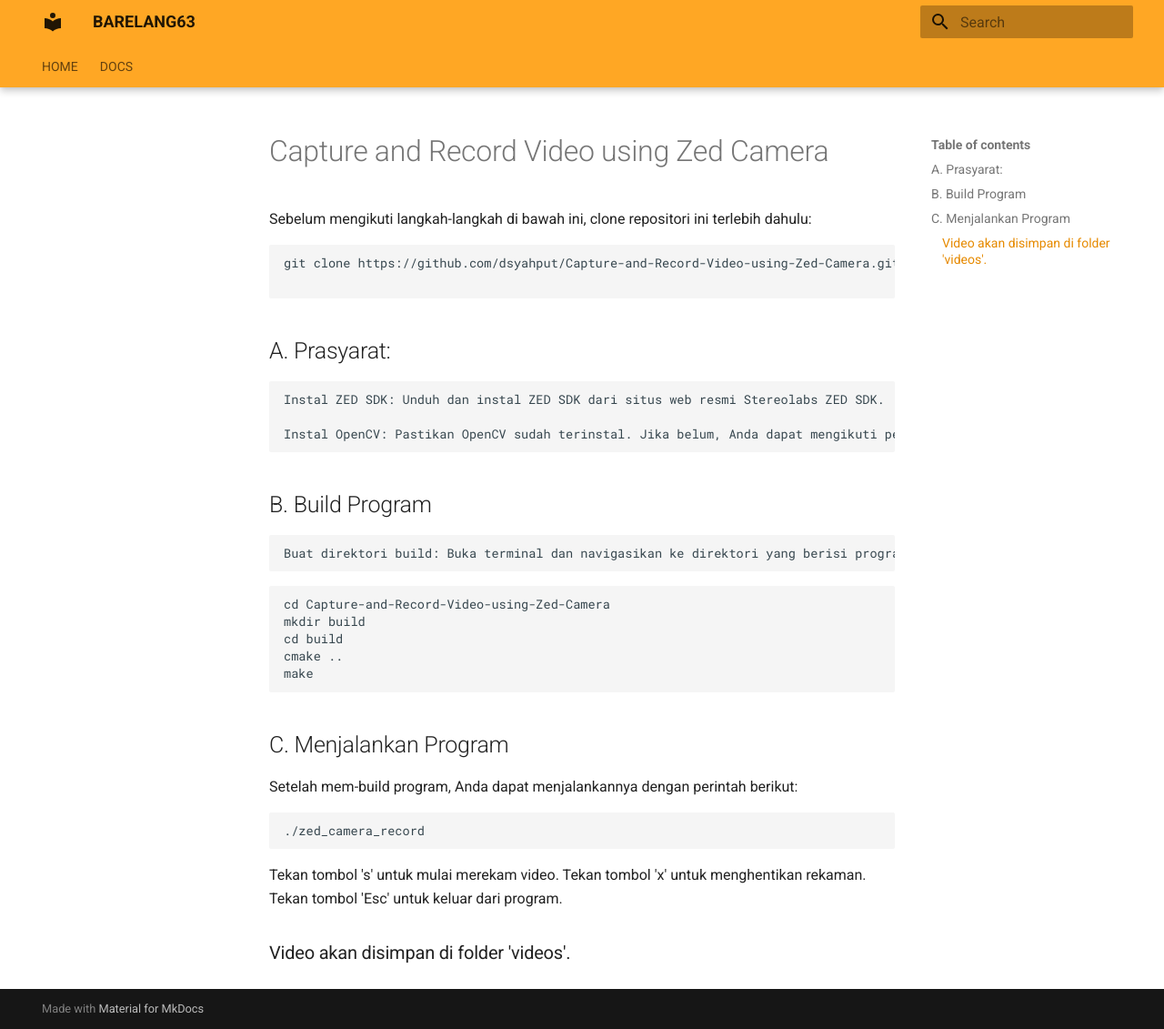
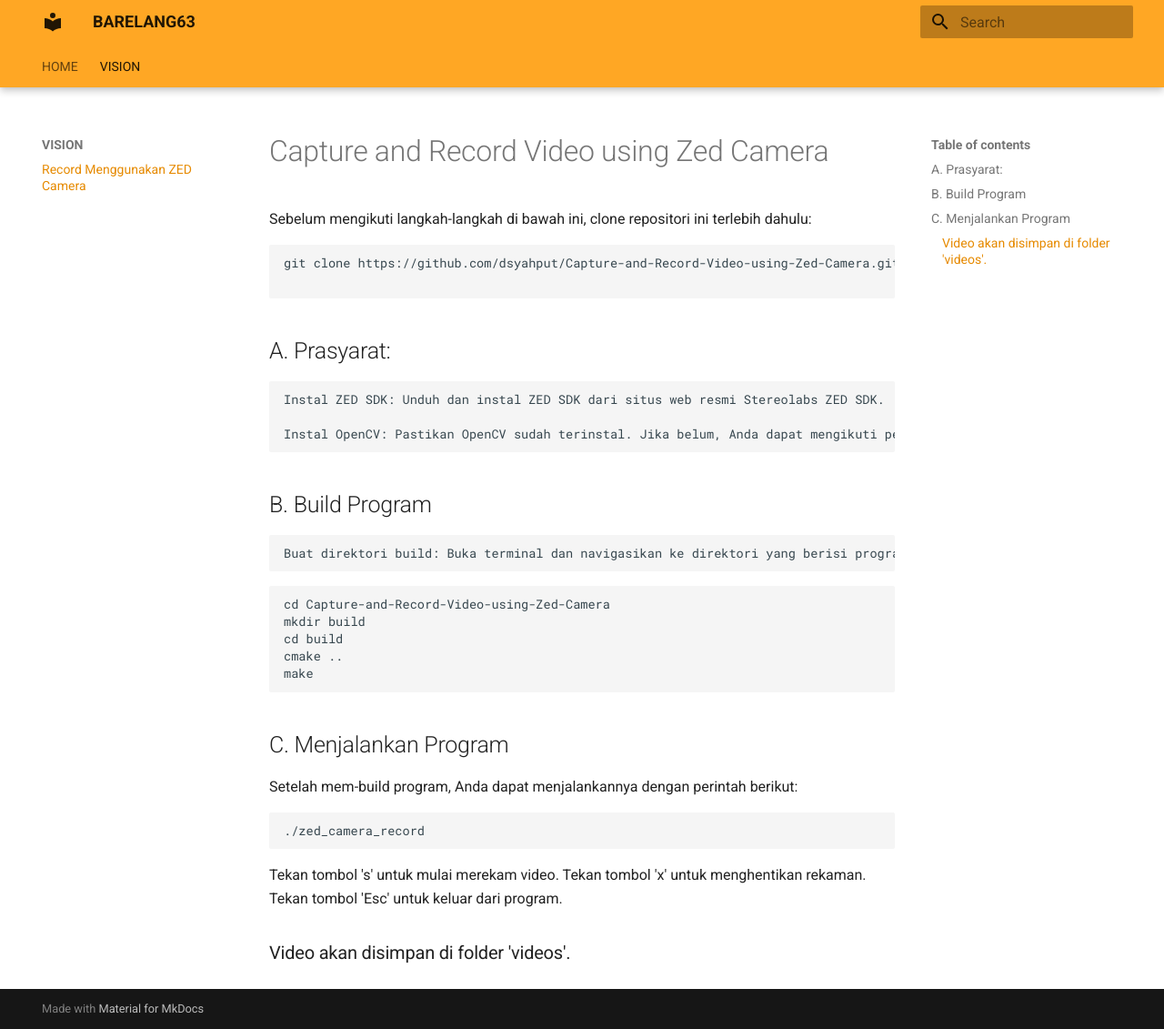
Before and after one commit to Barelang63-BRAIL/Barelang63-Dokumentasi, an MkDocs documentation site: the page built from docs/VISION/record_zed.md, in a window 1280 px wide and 1131 px high. Shown: the whole window at 91% size. Built offline with MkDocs 1.6.1 and Material for MkDocs 9.7.7, drawn with Linux system fonts in a browser that asks for light colours.

Commit message:
rinitial ecord zed

```diff
--- a/mkdocs.yml
+++ b/mkdocs.yml
@@ -30,6 +30,5 @@ plugins:
 nav:
   - HOME: index.md
 
-  - DOCS:
-    - Contoh: about/docs.md
-    - Vision: about/vision.md
+  - VISION:
+    - Record Menggunakan ZED Camera: VISION/record_zed.md
```
